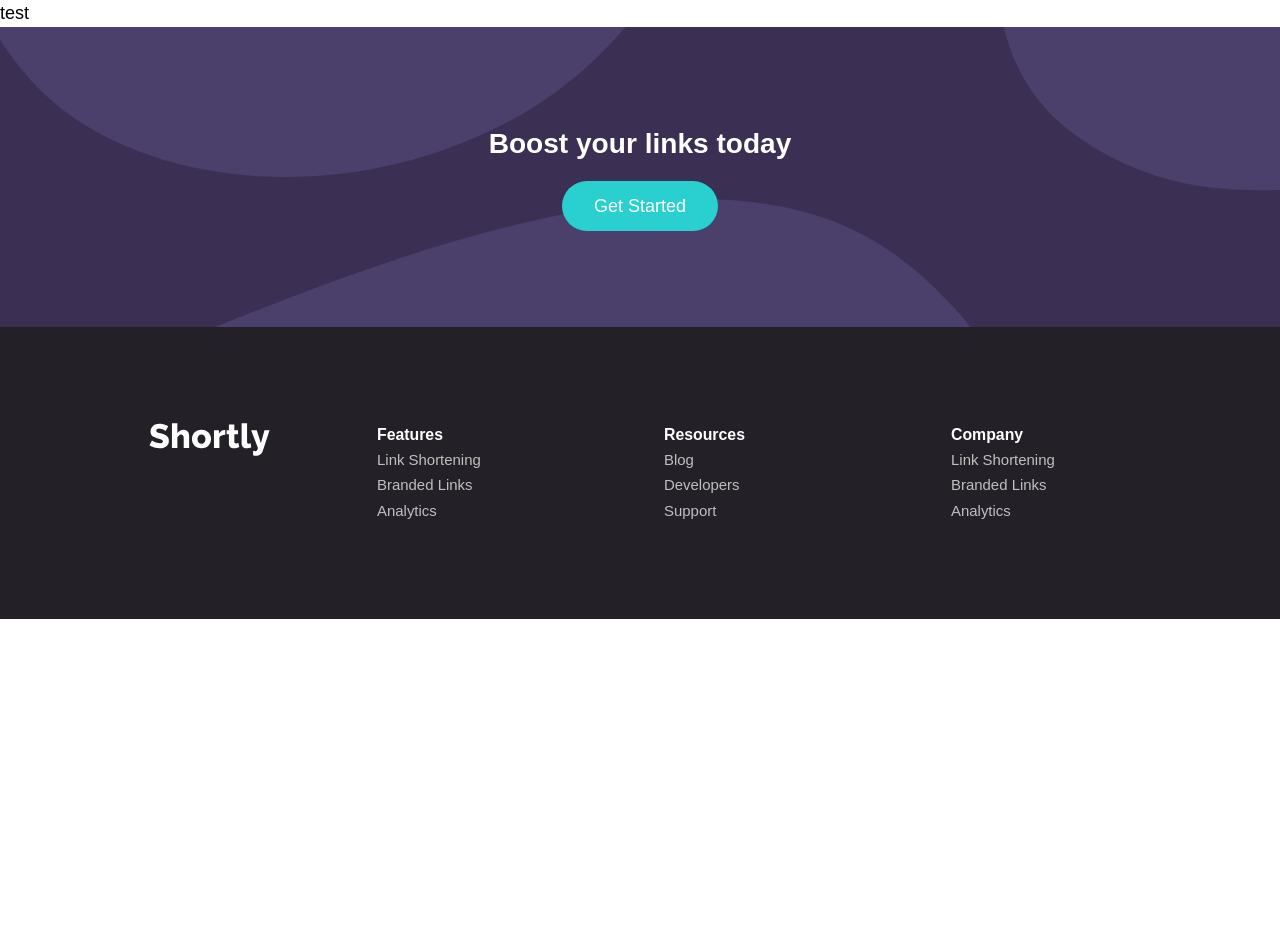
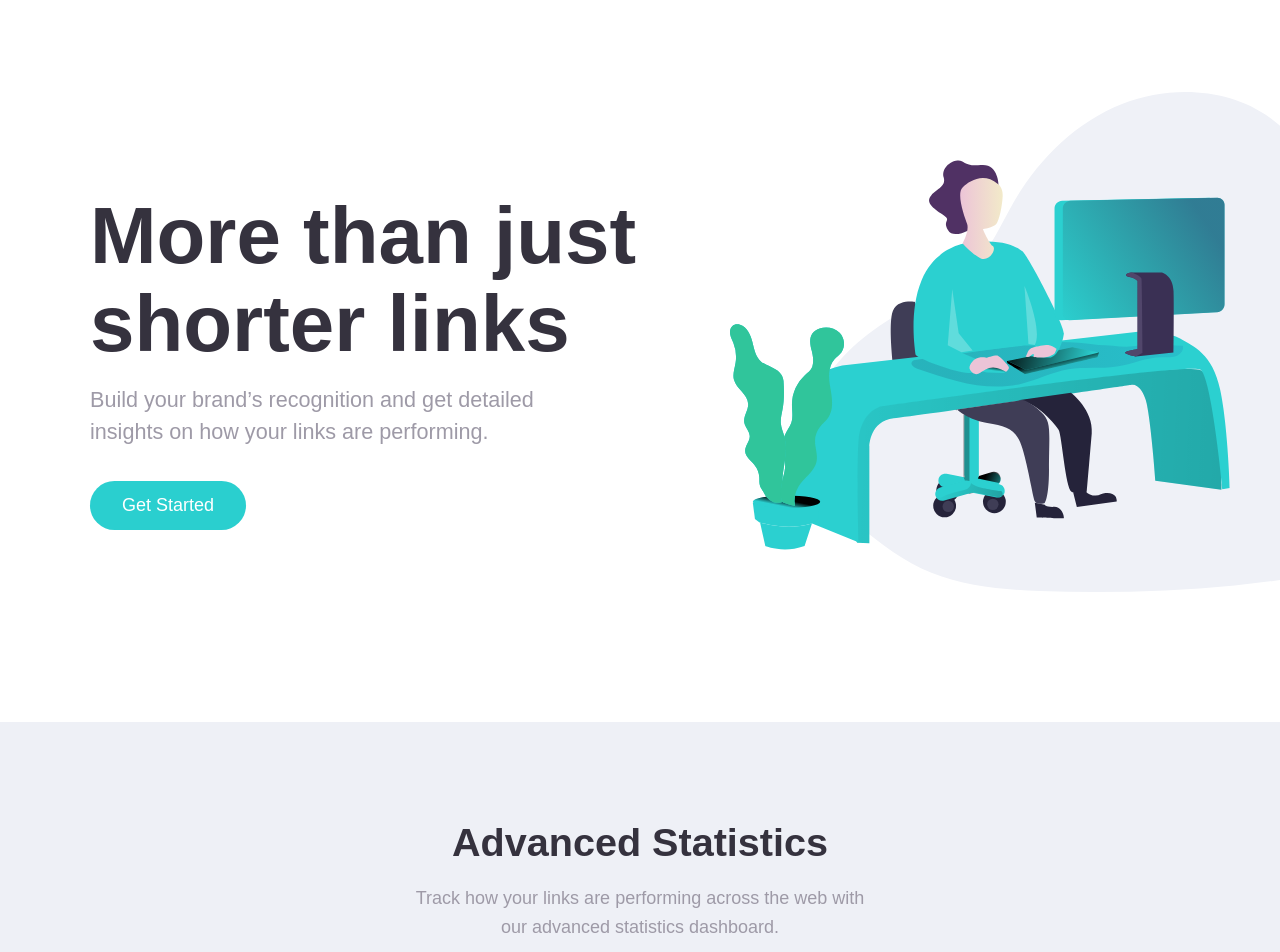
Before and after one commit to msunji/url-shortener, a React (Create React App) app: page / in a window 1280 px wide. Shown: the top 952 px of the page. Before the commit the page ends 800 px from the top, so only its background shows below. Built offline with nearby package versions, Linux system fonts and the light colour scheme.

Commit message:
Import Hero component

```diff
--- a/src/App.js
+++ b/src/App.js
@@ -1,12 +1,15 @@
 import './styles/main.scss';
 import './styles/_reset.scss';
+import Hero from './components/Hero';
+import Statistics from './components/Statistics';
 import Cta from './components/Cta';
 import Footer from './components/Footer';
 
 function App() {
   return (
     <div>
-      test
+      <Hero />
+      <Statistics />
       <Cta />
       <Footer />
     </div>
```
